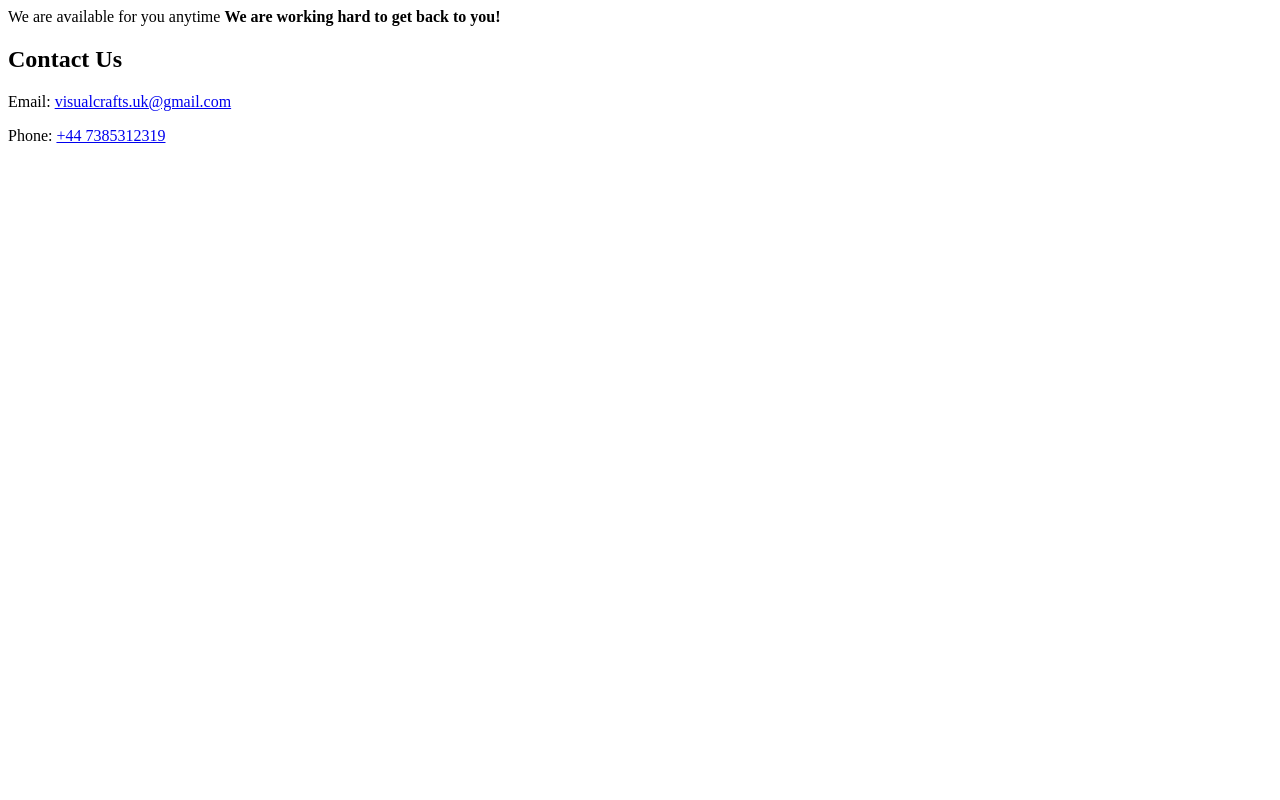
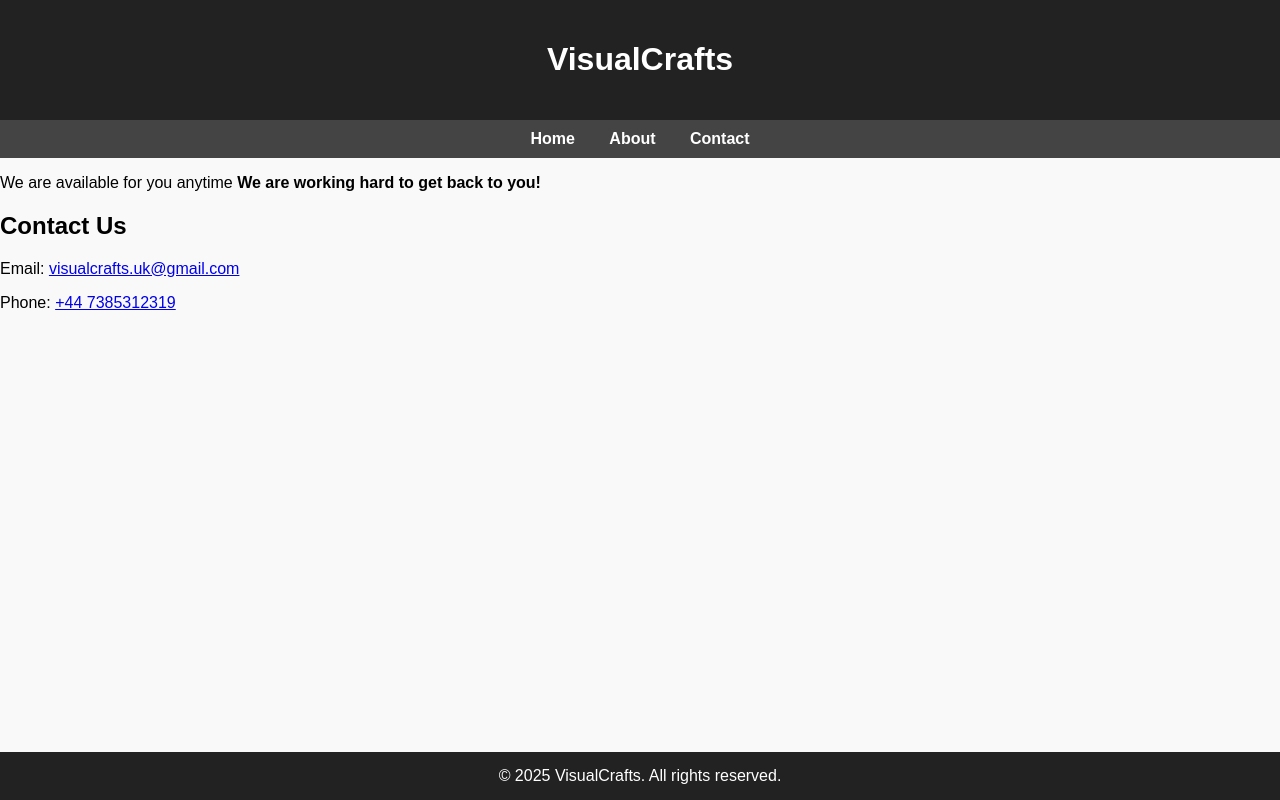
Before and after one commit to visualcraftsuk/visualcrafts.co.uk, a plain HTML site: page index.html in a window 1280 px wide. Drawn offline with Linux system fonts and the light colour scheme.

Commit message:
adding sample css

```diff
--- a/index.html
+++ b/index.html
@@ -1,12 +1,28 @@
 <html>
   <head>
     <title>Feel free to reach out to us</title>
+    <link rel="stylesheet" href="style.css">
   </head>
   <body>
-    <p>We are available for you anytime <strong>We are working hard to get back to you!</strong></p>
-    <!-- Contact Us section -->
-    <h2>Contact Us</h2>
-    <p>Email: <a href="mailto:visualcrafts.uk@gmail.com">visualcrafts.uk@gmail.com</a></p>
-    <p>Phone: <a href="tel:+447385312319">+44 7385312319</a></p>
+    <header>
+      <h1>VisualCrafts</h1>
+    </header>
+    <nav>
+      <ul>
+        <li><a href="#">Home</a></li>
+        <li><a href="#">About</a></li>
+        <li><a href="#">Contact</a></li>
+      </ul>
+    </nav>
+    <main>
+      <p>We are available for you anytime <strong>We are working hard to get back to you!</strong></p>
+      <!-- Contact Us section -->
+      <h2>Contact Us</h2>
+      <p>Email: <a href="mailto:visualcrafts.uk@gmail.com">visualcrafts.uk@gmail.com</a></p>
+      <p>Phone: <a href="tel:+447385312319">+44 7385312319</a></p>
+    </main>
+    <footer>
+      &copy; 2025 VisualCrafts. All rights reserved.
+    </footer>
   </body>
 </html>
--- /dev/null
+++ b/style.css
@@ -0,0 +1,54 @@
+/* Basic page layout */
+body {
+  margin: 0;
+  font-family: Arial, sans-serif;
+  background: #f9f9f9;
+}
+
+/* Header styles */
+header {
+  background: #222;
+  color: #fff;
+  padding: 20px 0;
+  text-align: center;
+}
+
+/* Menu styles */
+nav {
+  background: #444;
+  padding: 10px 0;
+  text-align: center;
+}
+
+nav ul {
+  list-style: none;
+  margin: 0;
+  padding: 0;
+  display: inline-block;
+}
+
+nav ul li {
+  display: inline;
+  margin: 0 15px;
+}
+
+nav ul li a {
+  color: #fff;
+  text-decoration: none;
+  font-weight: bold;
+}
+
+nav ul li a:hover {
+  text-decoration: underline;
+}
+
+/* Footer styles */
+footer {
+  background: #222;
+  color: #fff;
+  text-align: center;
+  padding: 15px 0;
+  position: fixed;
+  width: 100%;
+  bottom: 0;
+}
```
